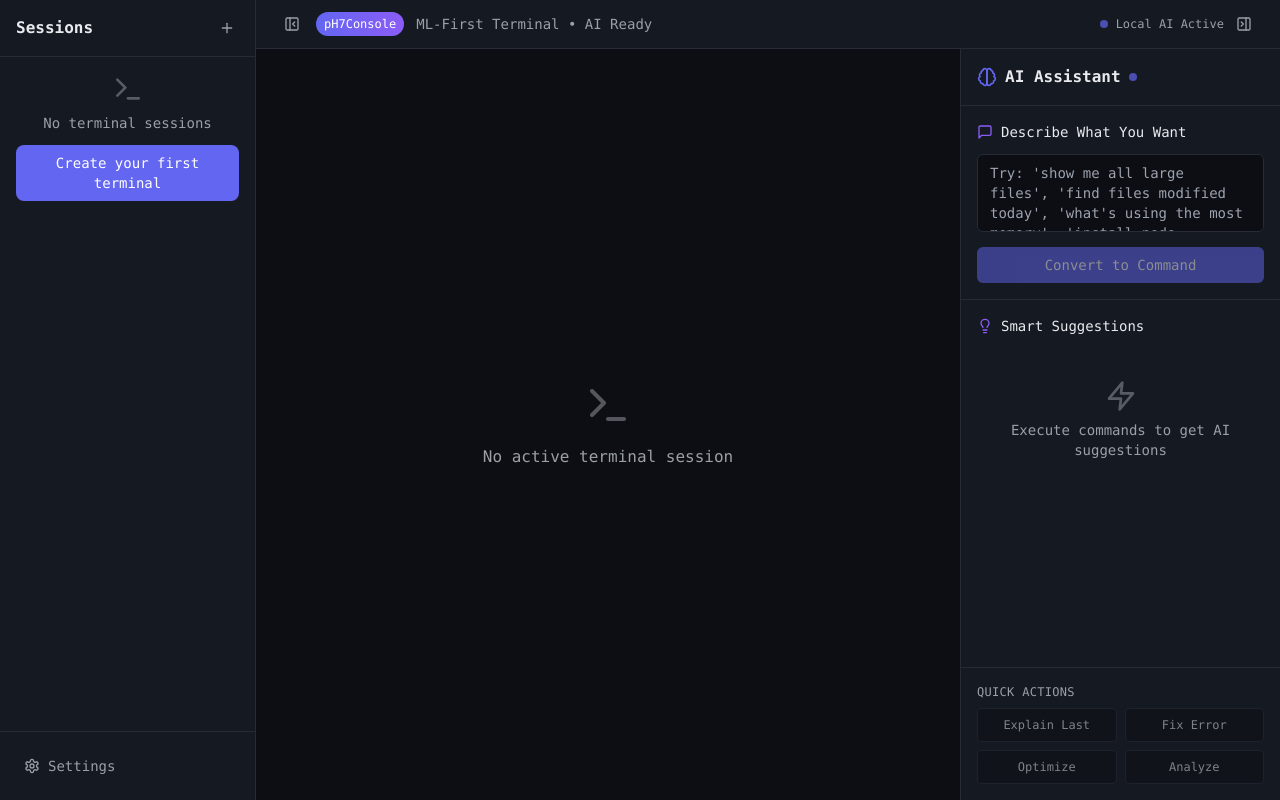
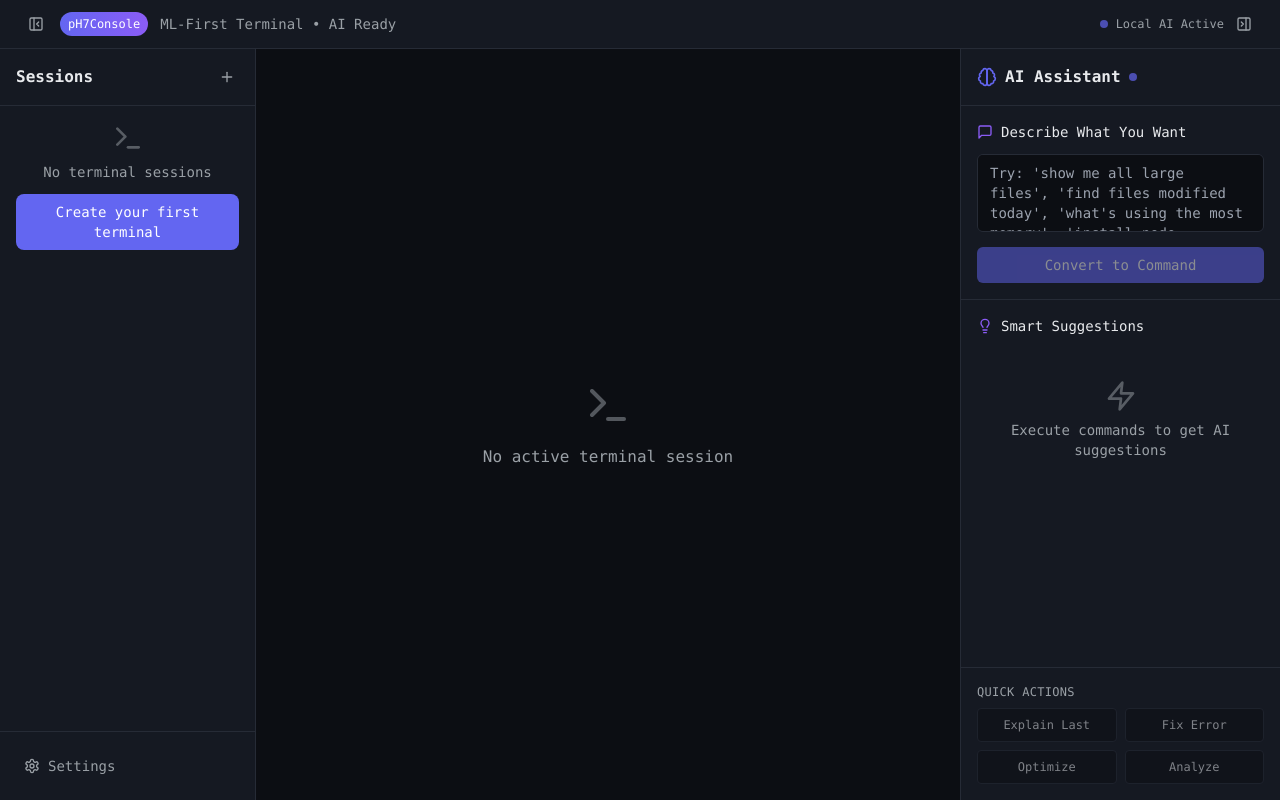
Before and after one commit to EfficientTools/pH7Console, a React (Vite) app: page / in a window 1280 px wide. Built offline with nearby package versions, Linux system fonts and the light colour scheme.

Commit message:
Fix static height sidebar and header functionality

```diff
--- a/src/App.tsx
+++ b/src/App.tsx
@@ -98,16 +98,7 @@
   }
 
   return (
-    <div className="h-screen bg-terminal-bg flex">
-      {/* Sidebar with transition */}
-      <div className={`h-full transition-all duration-300 ease-in-out ${
-        sidebarVisible ? 'w-64 opacity-100' : 'w-0 opacity-0 overflow-hidden'
-      }`}>
-        <Sidebar />
-      </div>
-
-      {/* Main Content */}
-      <div className="flex-1 flex flex-col transition-all duration-300 ease-in-out">
+    <div className="h-screen bg-terminal-bg flex flex-col">
       {/* Header */}
       <header className="bg-terminal-surface border-b border-terminal-border px-6 py-3 flex items-center justify-between">
         <div className="flex items-center space-x-3">
@@ -167,6 +158,15 @@
         </div>
       </header>
 
+      {/* Main Content Area - Now flex-1 to take remaining height after header */}
+      <div className="flex-1 flex">
+        {/* Sidebar with transition */}
+        <div className={`h-full transition-all duration-300 ease-in-out ${
+          sidebarVisible ? 'w-64 opacity-100' : 'w-0 opacity-0 overflow-hidden'
+        }`}>
+          <Sidebar />
+        </div>
+
         {/* Terminal and AI Panel */}
         <div className="flex-1 flex">
           {/* Terminal */}
```
Lines whose indentation alone changed are shown as unchanged.
